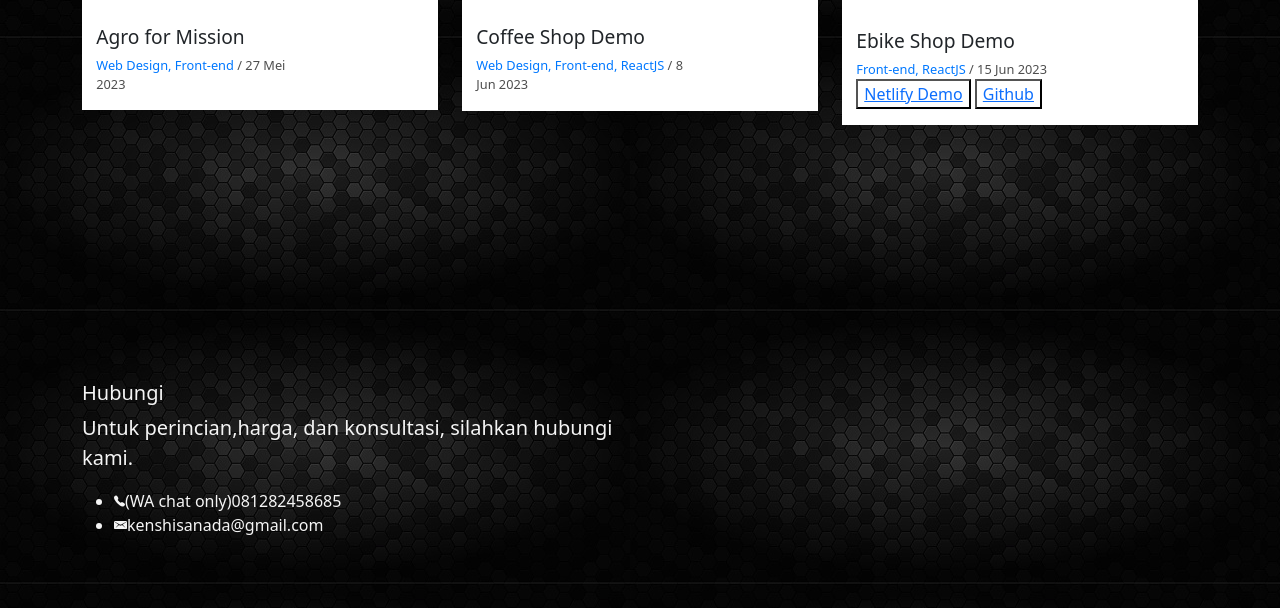
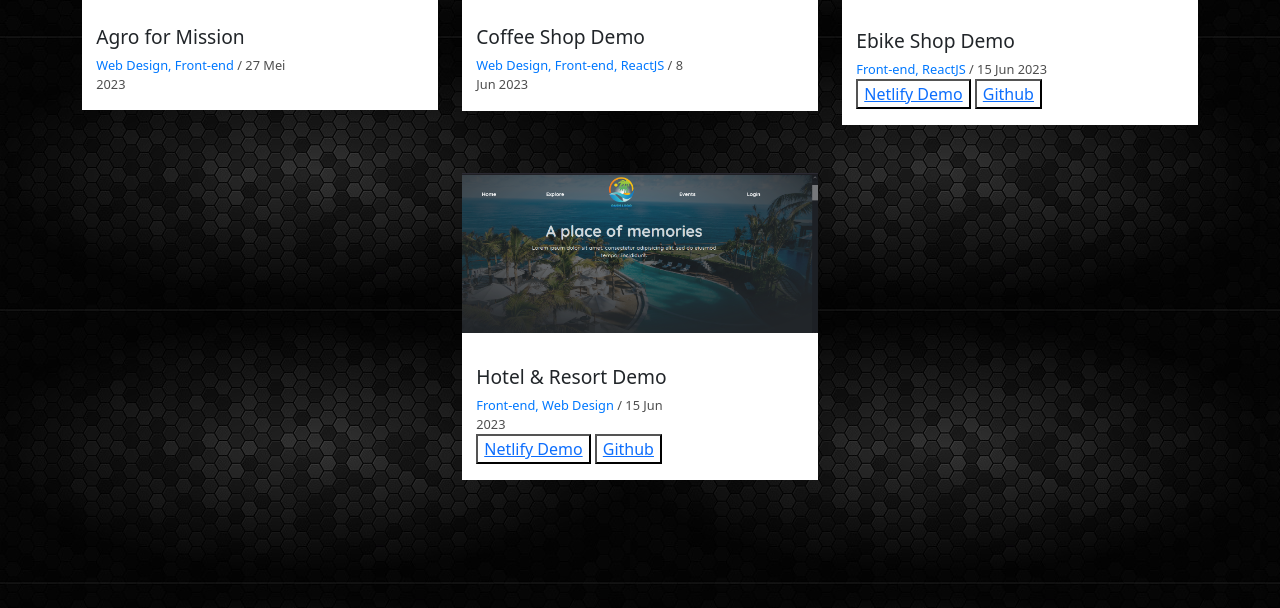
Before and after one commit to kenshisanada/personal-developer-site, a plain HTML site: page index.html in a window 1280 px wide. Shown: the part 2147-2755 px from the top of the page. Drawn offline with nearby package versions, Linux system fonts and the light colour scheme; files whose address does not match are found by name.

Commit message:
adding hotel & resort demo

```diff
--- a/index.html
+++ b/index.html
@@ -249,6 +249,33 @@
                     </div>
                 </div>
                 </div>
+                <div class="col-md-4">
+                <div class="work-box">
+                    <div class="work-img">
+                        <img src="img/work-5.png" alt="bike-shop-demo" class="img-fluid">
+                    </div>
+                    <div class="work-content">
+                        <div class="row">
+                            <div class="col-sm-8">
+                            <h2 class="w-title">Hotel & Resort Demo</h2>
+                                <div class="w-more">
+                                    <span class="w-ctegory">Front-end, Web Design</span> / <span class="w-date">15 Jun 2023</span>
+                                </div>
+                                <button style="background:transparent;">
+                                    <a href="https://hotelresort-bootstrap.netlify.app">
+                                    Netlify Demo
+                                    </a>
+                                </button>
+                                <button style="background:transparent;">
+                                    <a href="https://github.com/kenshisanada/hotelresort-bootstrap">
+                                    Github
+                                    </a>
+                                </button>
+                            </div>
+                        </div>
+                    </div>
+                </div>
+                </div>
             </div>
             </div>
         </section>
```
Also changed, not shown: img/work-5.png (added).
